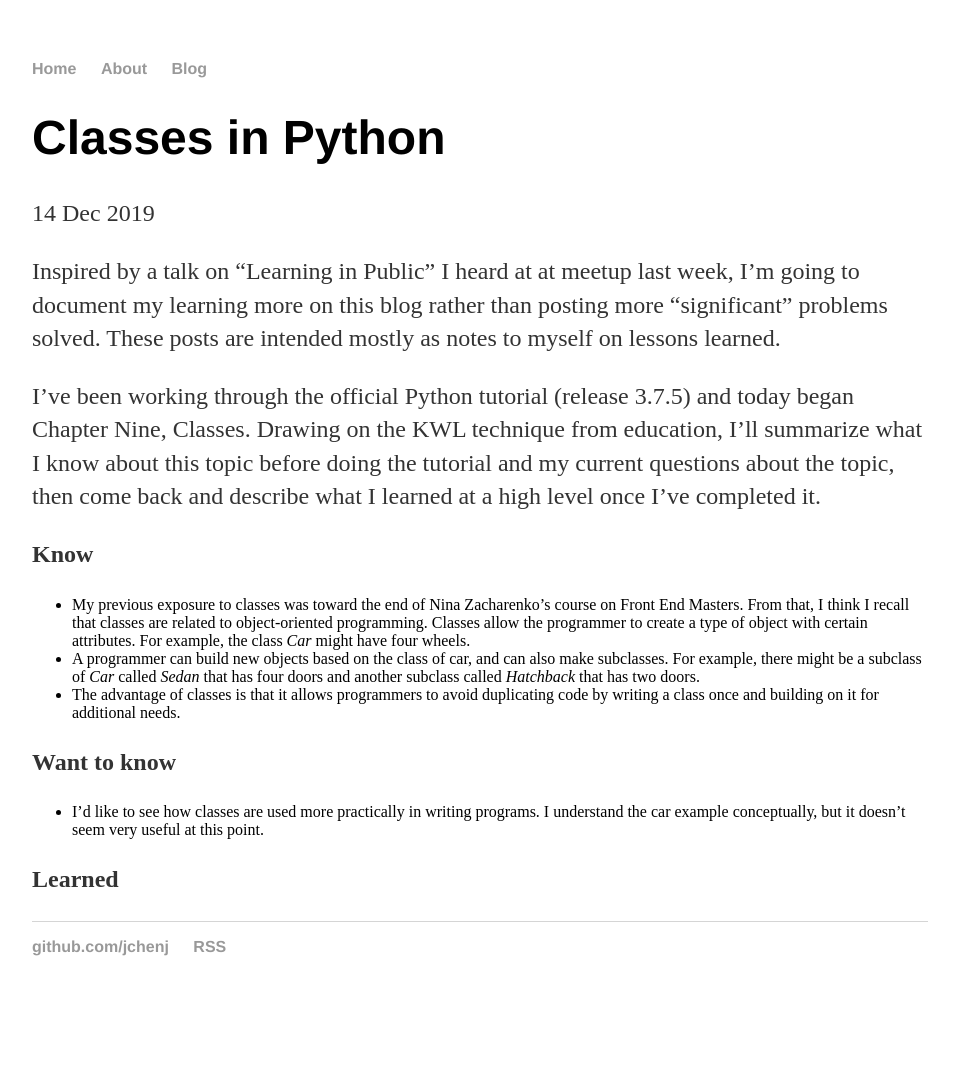
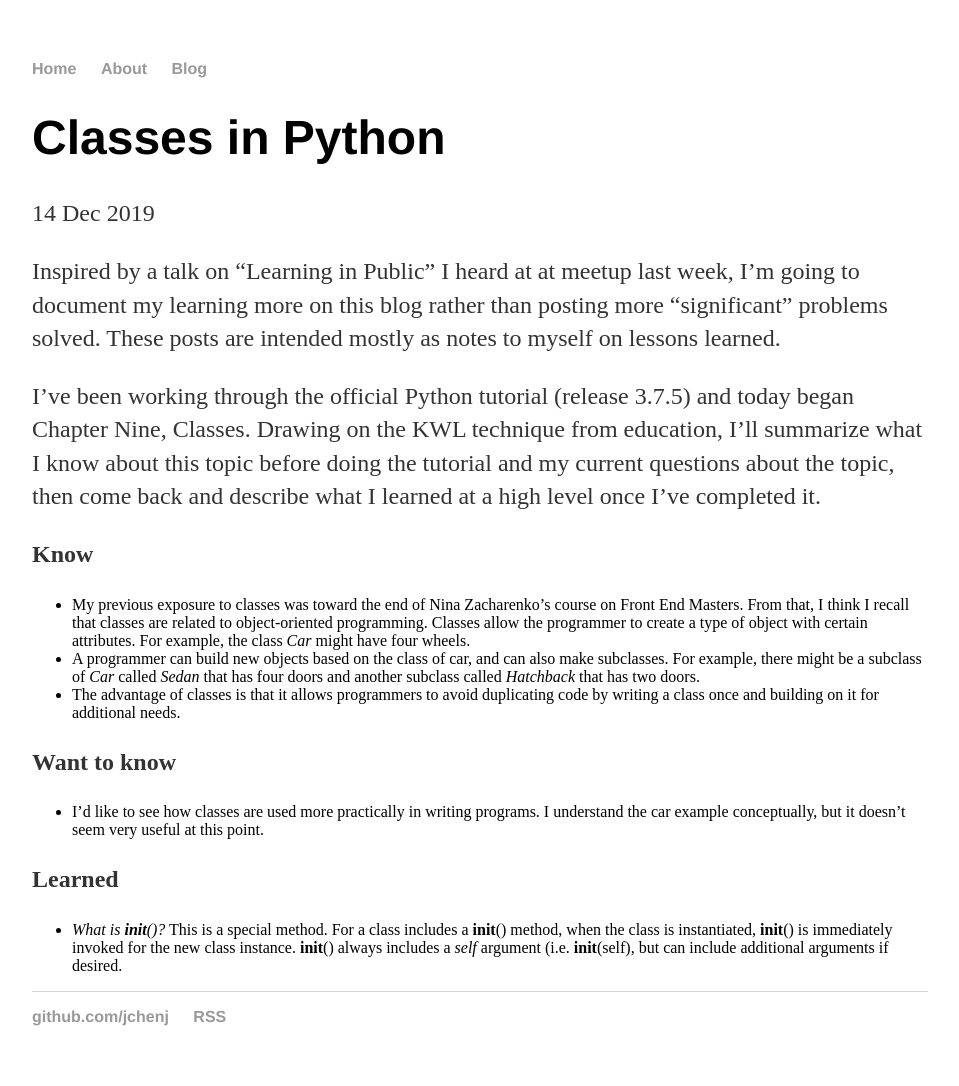
Before and after one commit to jchenj/jchenj.github.io, a Jekyll site: the page built from _posts/2019-12-14-classes-python.md, in a window 1280 px wide. Shown: the whole page, without its empty margins (160-1119 px from the left). Built offline with Jekyll 4.4.1, drawn with Linux system fonts in a browser that asks for light colours; before the commit the page ends 1016 px from its top, so only the background shows below that.

Commit message:
Update 2019-12-14-classes-python.md

```diff
--- a/_posts/2019-12-14-classes-python.md
+++ b/_posts/2019-12-14-classes-python.md
@@ -25,3 +25,4 @@ needs.<br>
 doesn't seem very useful at this point.<br>
 
 **Learned** <br>
+* *What is __init__()?* This is a special method. For a class includes a __init__() method, when the class is instantiated, __init__() is immediately invoked for the new class instance. __init__() always includes a *self* argument (i.e. __init__(self), but can include additional arguments if desired.
```
